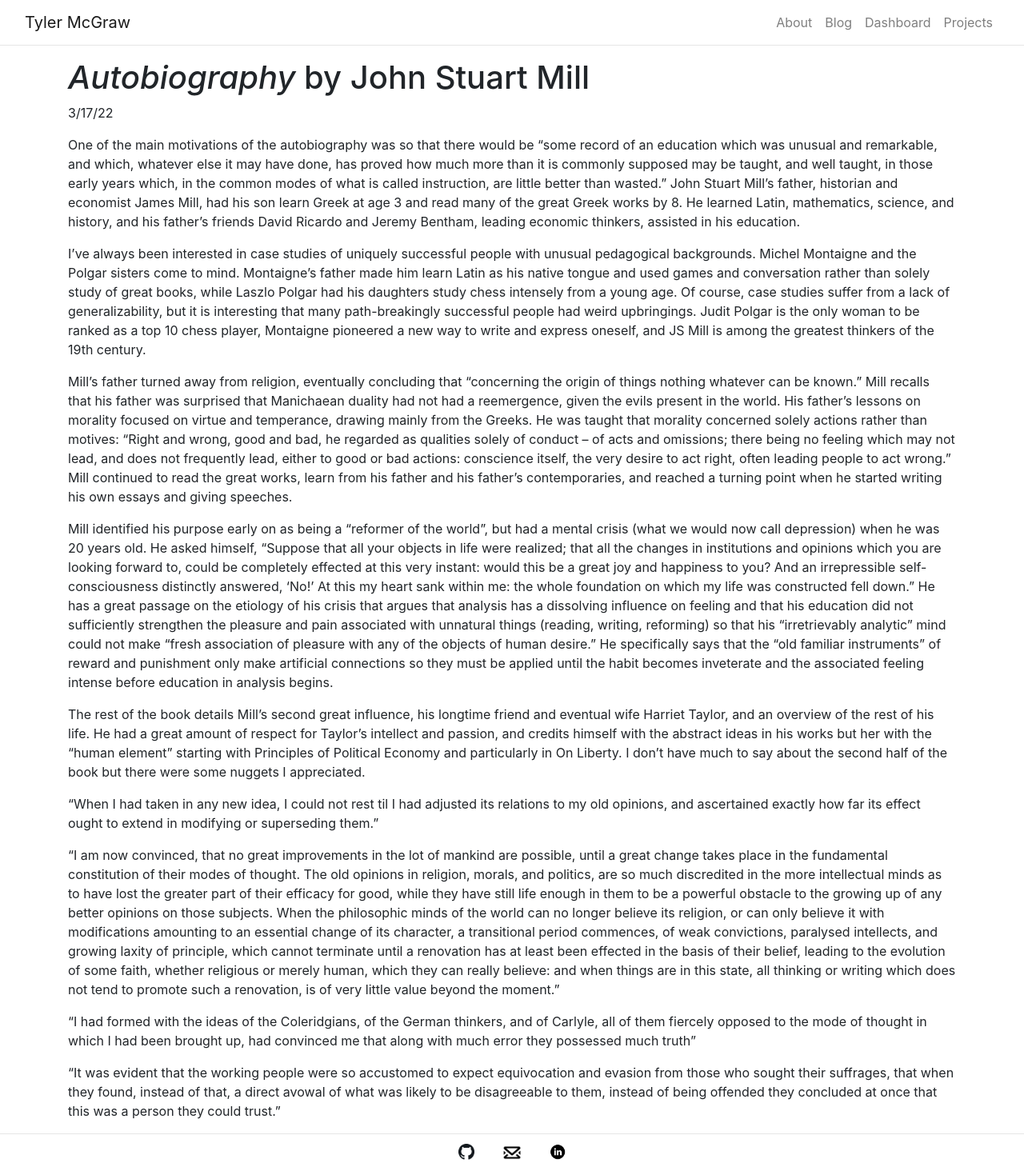
After one commit to tylermcgraw/personal_website, a Flask app: page /blog/post/mill_autobiography in a window 1280 px wide. The commit adds this page. Shown: the whole page at 80% size. Run offline with Flask 2, Linux system fonts and the light colour scheme.

Commit message:
New post

```diff
--- a/flaskr/templates/blog/home.html
+++ b/flaskr/templates/blog/home.html
@@ -5,6 +5,7 @@
 {% endblock %}
 
 {% block main %}
+  <a class="nav-link" href="{{ url_for('blog.post', post='mill_autobiography') }}"><em>Autobiography</em>, by John Stuart Mill</a>
   <a class="nav-link" href="{{ url_for('blog.post', post='either_or') }}"><em>Either/Or</em>, by Søren Kierkegaard</a>
   <a class="nav-link" href="{{ url_for('blog.post', post='crimes_punishments') }}"><em>On Crimes and Punishments</em>, by Cesare Beccaria</a>
   <a class="nav-link" href="{{ url_for('blog.post', post='top_albums') }}">Top 10 Albums of All Time</a>
--- /dev/null
+++ b/flaskr/templates/blog/posts/mill_autobiography.html
@@ -0,0 +1,32 @@
+{% extends "post.html" %}
+{% block post %}
+<h1><em>Autobiography</em> by John Stuart Mill</h1>
+<p>3/17/22</p>
+<p>
+    One of the main motivations of the autobiography was so that there would be “some record of an education which was unusual and remarkable, and which, whatever else it may have done, has proved how much more than it is commonly supposed may be taught, and well taught, in those early years which, in the common modes of what is called instruction, are little better than wasted.” John Stuart Mill’s father, historian and economist James Mill, had his son learn Greek at age 3 and read many of the great Greek works by 8. He learned Latin, mathematics, science, and history, and his father’s friends David Ricardo and Jeremy Bentham, leading economic thinkers, assisted in his education.
+</p>
+<p>
+    I’ve always been interested in case studies of uniquely successful people with unusual pedagogical backgrounds. Michel Montaigne and the Polgar sisters come to mind. Montaigne’s father made him learn Latin as his native tongue and used games and conversation rather than solely study of great books, while Laszlo Polgar had his daughters study chess intensely from a young age. Of course, case studies suffer from a lack of generalizability, but it is interesting that many path-breakingly successful people had weird upbringings. Judit Polgar is the only woman to be ranked as a top 10 chess player, Montaigne pioneered a new way to write and express oneself, and JS Mill is among the greatest thinkers of the 19th century.
+</p>
+<p>
+    Mill’s father turned away from religion, eventually concluding that “concerning the origin of things nothing whatever can be known.” Mill recalls that his father was surprised that Manichaean duality had not had a reemergence, given the evils present in the world. His father’s lessons on morality focused on virtue and temperance, drawing mainly from the Greeks. He was taught that morality concerned solely actions rather than motives: “Right and wrong, good and bad, he regarded as qualities solely of conduct – of acts and omissions; there being no feeling which may not lead, and does not frequently lead, either to good or bad actions: conscience itself, the very desire to act right, often leading people to act wrong.” Mill continued to read the great works, learn from his father and his father’s contemporaries, and reached a turning point when he started writing his own essays and giving speeches.
+</p>
+<p>
+    Mill identified his purpose early on as being a “reformer of the world”, but had a mental crisis (what we would now call depression) when he was 20 years old. He asked himself, “Suppose that all your objects in life were realized; that all the changes in institutions and opinions which you are looking forward to, could be completely effected at this very instant: would this be a great joy and happiness to you? And an irrepressible self-consciousness distinctly answered, ‘No!’ At this my heart sank within me: the whole foundation on which my life was constructed fell down.” He has a great passage on the etiology of his crisis that argues that analysis has a dissolving influence on feeling and that his education did not sufficiently strengthen the pleasure and pain associated with unnatural things (reading, writing, reforming) so that his “irretrievably analytic” mind could not make “fresh association of pleasure with any of the objects of human desire.” He specifically says that the “old familiar instruments” of reward and punishment only make artificial connections so they must be applied until the habit becomes inveterate and the associated feeling intense before education in analysis begins.
+</p>
+<p>
+    The rest of the book details Mill’s second great influence, his longtime friend and eventual wife Harriet Taylor, and an overview of the rest of his life. He had a great amount of respect for Taylor’s intellect and passion, and credits himself with the abstract ideas in his works but her with the “human element” starting with Principles of Political Economy and particularly in On Liberty. I don’t have much to say about the second half of the book but there were some nuggets I appreciated.
+</p>
+<p>
+    “When I had taken in any new idea, I could not rest til I had adjusted its relations to my old opinions, and ascertained exactly how far its effect ought to extend in modifying or superseding them.”
+</p>
+<p>
+    “I am now convinced, that no great improvements in the lot of mankind are possible, until a great change takes place in the fundamental constitution of their modes of thought. The old opinions in religion, morals, and politics, are so much discredited in the more intellectual minds as to have lost the greater part of their efficacy for good, while they have still life enough in them to be a powerful obstacle to the growing up of any better opinions on those subjects. When the philosophic minds of the world can no longer believe its religion, or can only believe it with modifications amounting to an essential change of its character, a transitional period commences, of weak convictions, paralysed intellects, and growing laxity of principle, which cannot terminate until a renovation has at least been effected in the basis of their belief, leading to the evolution of some faith, whether religious or merely human, which they can really believe: and when things are in this state, all thinking or writing which does not tend to promote such a renovation, is of very little value beyond the moment.”
+</p>
+<p>
+    “I had formed with the ideas of the Coleridgians, of the German thinkers, and of Carlyle, all of them fiercely opposed to the mode of thought in which I had been brought up, had convinced me that along with much error they possessed much truth”
+</p>
+<p>
+    “It was evident that the working people were so accustomed to expect equivocation and evasion from those who sought their suffrages, that when they found, instead of that, a direct avowal of what was likely to be disagreeable to them, instead of being offended they concluded at once that this was a person they could trust.”
+</p>
+{% endblock %}
```
